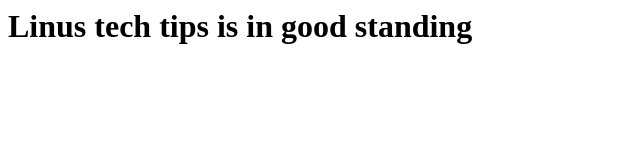
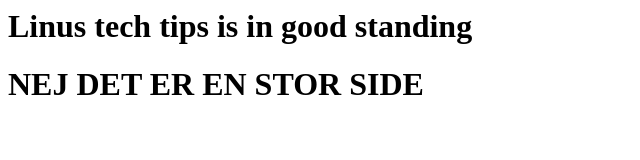
Before and after one commit to RH-FullStack/LinusMediaGroupIsGoodAgian, a plain HTML site: page index.html in a window 1280 px wide. Shown: the whole page, without its empty margins (0-640 px from the left). Drawn offline with Linux system fonts and the light colour scheme.

Commit message:
Update index.html

```diff
--- a/index.html
+++ b/index.html
@@ -1 +1,4 @@
 <h1>Linus tech tips is in good standing</h1>
+
+
+<h1>NEJ DET ER EN STOR SIDE</h1>
```
